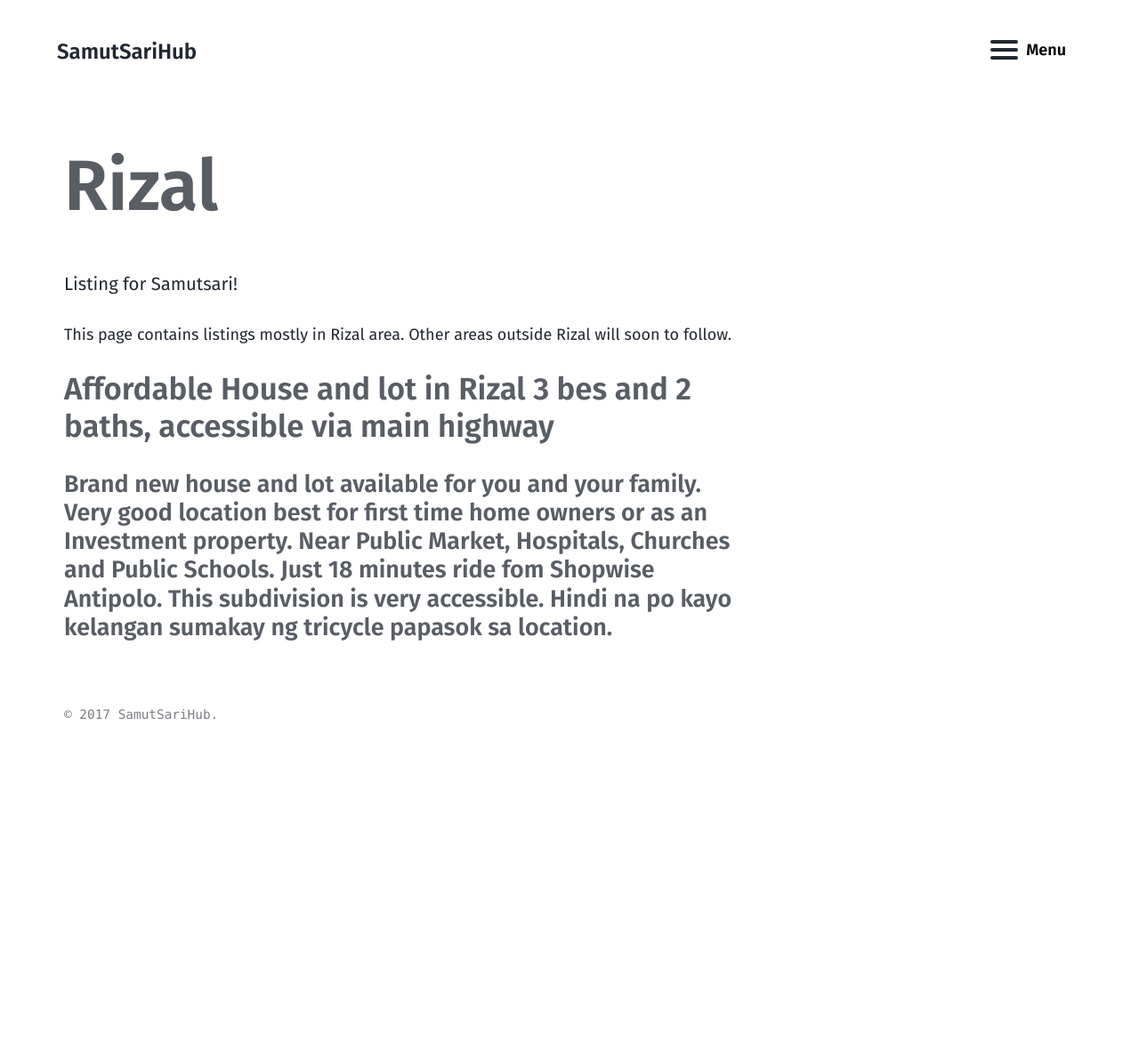
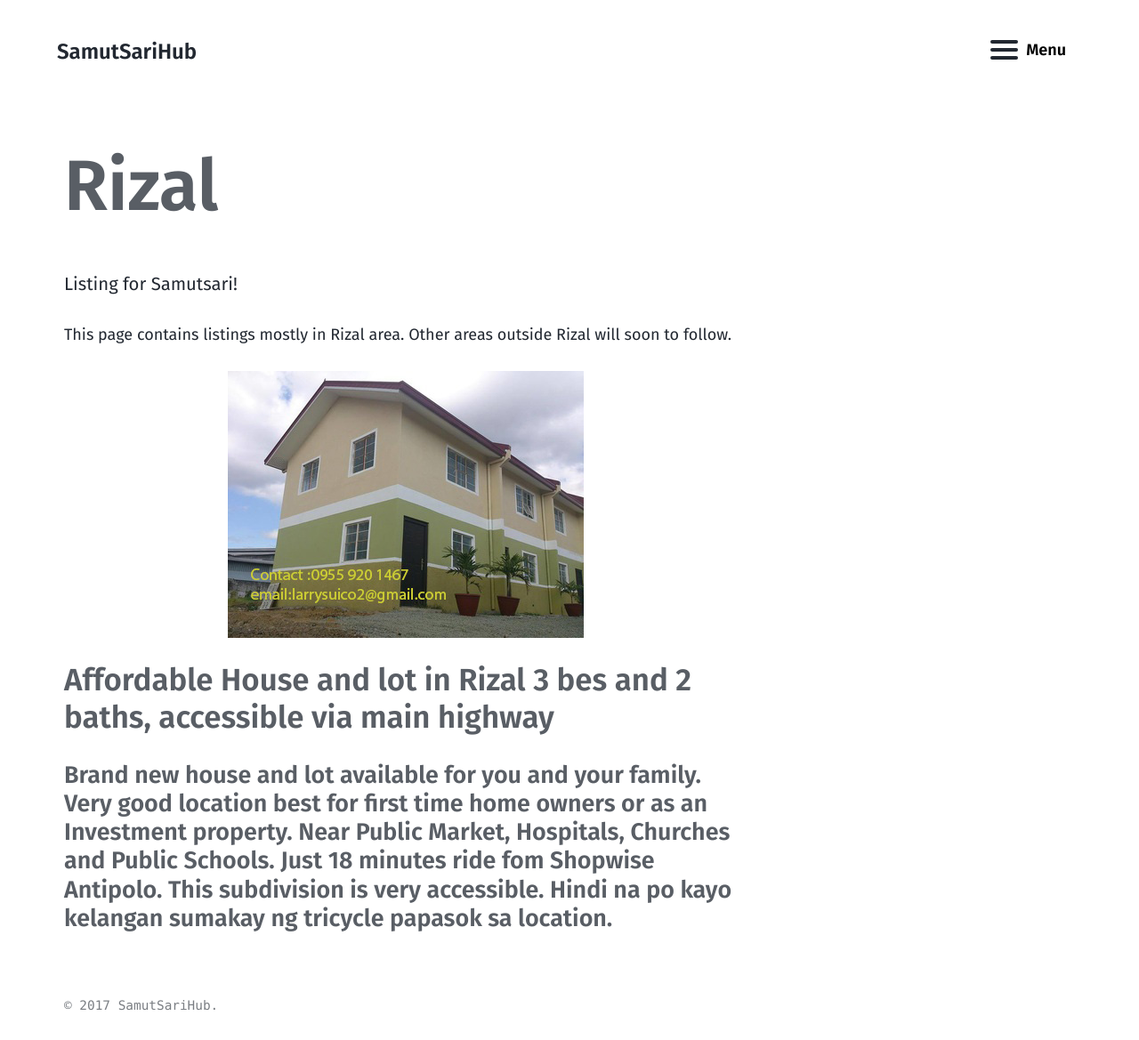
Before and after one commit to oscariotes/samutsari2, a Jekyll site: the page built from Rizal.md, in a window 1280 px wide and 1169 px high. Shown: the whole window at 89% size. Built offline with Jekyll 4.4.1, drawn with Linux system fonts in a browser that asks for light colours.

Commit message:
Update Rizal.md

```diff
--- a/Rizal.md
+++ b/Rizal.md
@@ -9,7 +9,7 @@ Listing for Samutsari!
  This page contains listings mostly in Rizal area. Other areas outside Rizal will soon to follow.
 
 
-
+  ![image-center]({{ site.url }}{{ site.baseurl }}/assets/images/Front.jpg){: .align-center}
 
 
 
```
